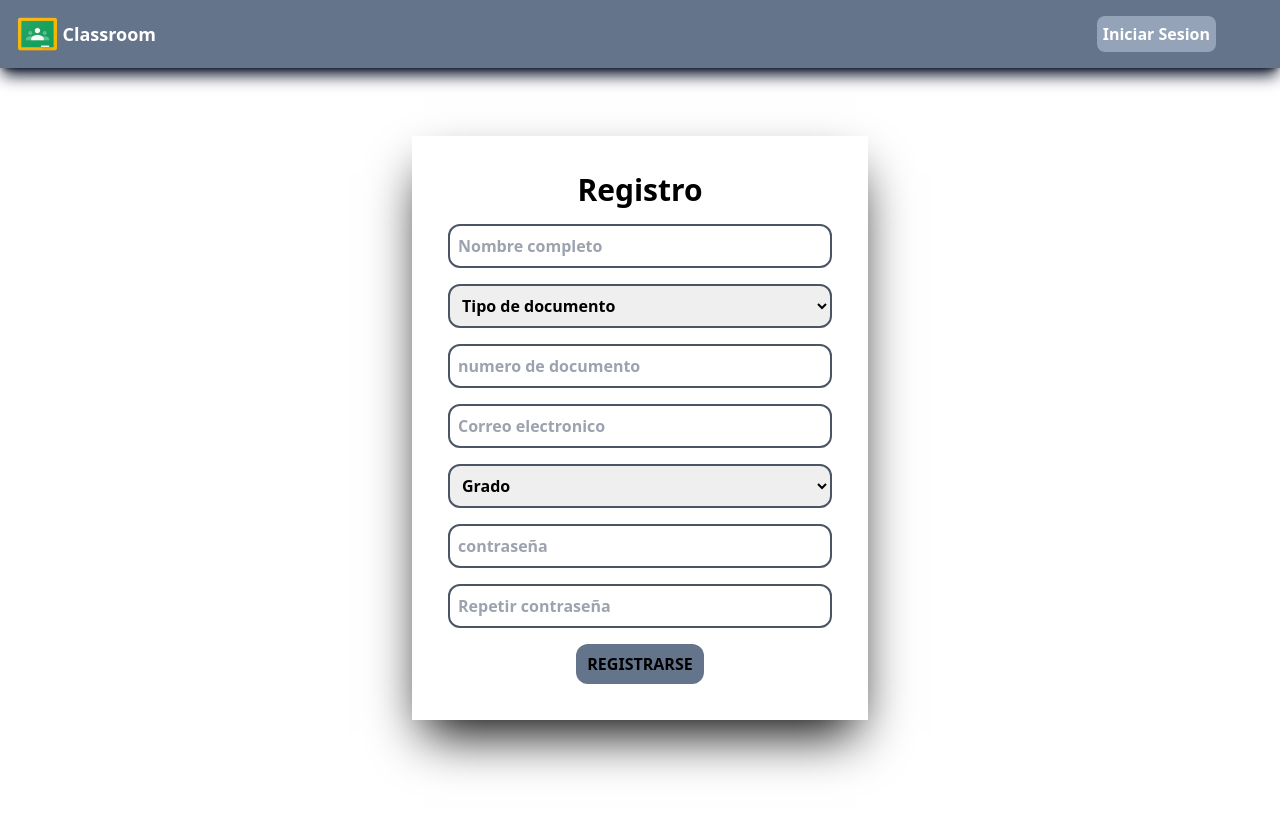
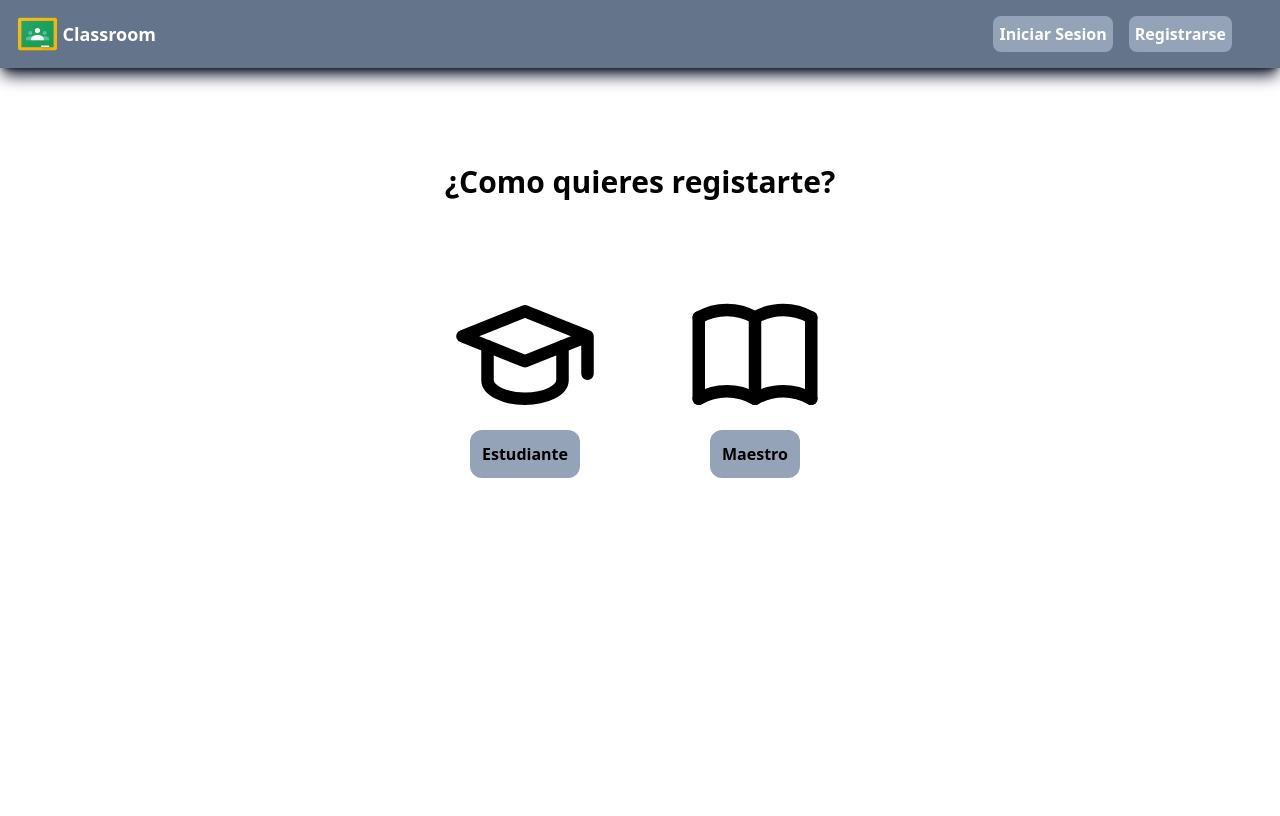
Before and after one commit to ruizmoisesl/Classroom, a Flask app: page /register in a window 1280 px wide. After the commit the page ends 478 px from the top, so only its background shows below. Run offline with Flask 3, Linux system fonts and the light colour scheme; some libraries are stand-ins or nearby versions.

Commit message:
login-register update + upload reorganizado

```diff
--- a/app/app.py
+++ b/app/app.py
@@ -1,3 +1,5 @@
+# region import
+
 from flask import Flask, url_for, render_template,request,redirect, session, send_from_directory
 from flask_mysqldb import MySQL
 import secrets
@@ -6,6 +8,7 @@ from werkzeug.utils import secure_filename
 import os
 import datetime
 
+# region config
 app= Flask(__name__)
 
 UPLOAD_FOLDER = os.path.join('app/static/', 'upload')
@@ -16,41 +19,60 @@ if not os.path.exists(UPLOAD_FOLDER):
 
 app.config['MYSQL_HOST']= 'localhost'
 app.config['MYSQL_USER']= 'root'
-app.config['MYSQL_PASSWORD']= '1234567'
 app.config['MYSQL_DB']= 'classroom'
 app.config['SECRET_KEY'] = secrets.token_hex(16)
 app.config['UPLOAD_FOLDER']= UPLOAD_FOLDER
 
 mysql= MySQL(app)
 
+#region grupos
+
 def septimo():
     cursor= mysql.connection.cursor()
-    cursor.execute('SELECT numero_grupo FROM grupos WHERE id_grado = %s', ('1'))
+    cursor.execute('SELECT numero_grupo FROM grupo WHERE id_grado = %s', ('1'))
     septimo= cursor.fetchone()
     return septimo
 
 def octavo():
     cursor= mysql.connection.cursor()
-    cursor.execute('SELECT numero_grupo FROM grupos WHERE id_grado = %s', ('2'))
+    cursor.execute('SELECT numero_grupo FROM grupo WHERE id_grado = %s', ('2'))
     octavo= cursor.fetchone()
     return octavo
 def noveno():
     cursor= mysql.connection.cursor()
-    cursor.execute('SELECT numero_grupo FROM grupos WHERE id_grado = %s', ('3'))
+    cursor.execute('SELECT numero_grupo FROM grupo WHERE id_grado = %s', ('3'))
     noveno= cursor.fetchone()
     return noveno
+
+#region grados
+def grados():
+    cursor= mysql.connection.cursor()
+    cursor.execute('SELECT numero_grado FROM grado')
+    grados = cursor.fetchall()
+    if grados:
+        return grados
+
+#region route principal
 
 @app.route('/')
 def principal():
     return render_template('principal.html')
 
+#region register
+
 @app.route('/register')
 def register():
-    return render_template('register.html')
+    return render_template('interfaz_register.html')
+
+@app.route('/register_estudiante')
+def register_estudiante():
+    return render_template('register_estudiante.html', grupos= grados())
 
 @app.route('/registro', methods= ['POST'])
 def registro():
      return reg.register()
+
+#region login
 
 @app.route('/login')
 def login():
@@ -64,6 +86,8 @@ def logIn():
 def login_estudiante():
     return render_template('login.html')
 
+#region seleccion de grupo
+
 @app.route('/grupo')
 def grupo():
     grado= session.get('grado')
@@ -73,6 +97,7 @@ def grupo():
 def group():
    return grp.grp()
 
+#region interfaz estudiante
 @app.route('/interfaz')
 def interfaz():
     nombre= session.get('nombre_completo')
@@ -83,10 +108,12 @@ def interfaz():
     trabajos = cursor.fetchall()
     return render_template('interfaz.html', nombre=nombre,grado=grado,grupo=grupo, trabajos=trabajos)
 
+#region Logout
 @app.route('/logout', methods= ['POST'])
 def logout():
     return out.out()
 
+#region interfaz maestro
 @app.route('/maestro')
 def interfaz_maestro():
     cursor= mysql.connection.cursor()
@@ -108,7 +135,7 @@ def interfaz_loginMaestro():
 def registro_maestro():
     return render_template('register_maestro.html')
 
-#CRUD
+#region CRUD
 
 def allowed_file(file):
 
@@ -120,28 +147,32 @@ def allowed_file(file):
 
 @app.route('/add')
 def add():
-    return render_template('add.html')
+    return render_template('add.html', grados= grados())
 
 @app.route('/upload', methods=['POST'])
 def upload():
     nombre_actividad= request.form['nombre_actividad']
     descripcion= request.form['descripcion']
     grado= request.form['grado']
-    file= request.files.getlist('archivos[]')
 
-    for archivo in file:
-        filename= secure_filename(archivo.filename)
+    folder_path = os.path.join(app.config['UPLOAD_FOLDER'], secure_filename(nombre_actividad))
 
-    if archivo and allowed_file(filename):
-        archivo.save(os.path.join(app.config['UPLOAD_FOLDER'],filename))
-        ruta = UPLOAD_FOLDER + filename
-        cursor= mysql.connection.cursor()
-        cursor.execute('INSERT INTO trabajos (nombre_actividad,descripcion,grado_trabajo, filename) VALUES (%s,%s,%s,%s)', (nombre_actividad, descripcion,grado,ruta,))
-        mysql.connection.commit()
-        print(ruta)
-        return redirect(url_for('interfaz_maestro'))
+    if not os.path.exists(folder_path):
+        os.makedirs(folder_path)
     else:
-        return 'archivo no Permitido'
+        return 'Folder already exists'
+
+    files = request.files.getlist('file[]')
+    for file in files:
+        if file.filename == '':
+            return 'No selected file'
+        if file:
+            cursor= mysql.connection.cursor()
+            filename = secure_filename(file.filename)
+            file.save(os.path.join(folder_path, filename))
+            cursor.execute('INSERT INTO trabajos (nombre_actividad,descripcion, grado_trabajo, filename ) VALUES (%s,%s,%s,%s)',(nombre_actividad, descripcion,grado,filename))
+            mysql.connection.commit()
+            return redirect(url_for('interfaz_maestro'))
 
 
 @app.route('/delete/<string:id_trabajo>')
--- a/app/routes/grp.py
+++ b/app/routes/grp.py
@@ -6,7 +6,7 @@ mysql= MySQL(app)
 
 def grp():
         if request.method == 'POST':
-            id= session.get('id')
+            id= session.get('id_estudiante')
             grupo= request.form['grupo']
             cursor= mysql.connection.cursor()
             cursor.execute('UPDATE estudiantes SET grupo = %s WHERE id = %s',  (grupo, id, ))
--- a/app/routes/reg.py
+++ b/app/routes/reg.py
@@ -18,10 +18,10 @@ def register():
             cursor= mysql.connection.cursor()
             cursor.execute('INSERT INTO estudiantes (nombre_completo,email,tipo_documento,numero_documento,grado,contraseña) VALUES (%s,%s,%s,%s,%s,%s)', (nombre,email,tipo_documento,numero_documento,grado,contraseña))
             mysql.connection.commit()
-            cursor.execute('SELECT id,nombre_completo,grado,grupo FROM estudiantes WHERE numero_documento = %s', (numero_documento,))
+            cursor.execute('SELECT id_estudiante,nombre_completo,grado,grupo FROM estudiantes WHERE numero_documento = %s', (numero_documento,))
             result= cursor.fetchall()
             if result:
-                session['id'] = result[0][0]
+                session['id_estudiante'] = result[0][0]
                 session['nombre_completo'] = result[0][1]
                 session['grado'] = result[0][2]
                 session['grupo'] = result[0][3]
--- a/app/static/css/style.css
+++ b/app/static/css/style.css
@@ -600,10 +600,6 @@ video {
   top: 0px;
 }
 
-.m-40 {
-  margin: 10rem;
-}
-
 .mx-4 {
   margin-left: 1rem;
   margin-right: 1rem;
@@ -629,18 +625,12 @@ video {
   margin-bottom: auto;
 }
 
-.mx-40 {
-  margin-left: 10rem;
-  margin-right: 10rem;
+.mb-4 {
+  margin-bottom: 1rem;
 }
 
-.mx-20 {
-  margin-left: 5rem;
+.mr-20 {
   margin-right: 5rem;
-}
-
-.mb-4 {
-  margin-bottom: 1rem;
 }
 
 .mt-1 {
@@ -661,30 +651,6 @@ video {
 
 .mt-4 {
   margin-top: 1rem;
-}
-
-.ml-4 {
-  margin-left: 1rem;
-}
-
-.ml-40 {
-  margin-left: 10rem;
-}
-
-.mr-40 {
-  margin-right: 10rem;
-}
-
-.ml-11 {
-  margin-left: 2.75rem;
-}
-
-.mr-11 {
-  margin-right: 2.75rem;
-}
-
-.mr-20 {
-  margin-right: 5rem;
 }
 
 .flex {
@@ -835,10 +801,6 @@ video {
   background-color: rgb(255 255 255 / var(--tw-bg-opacity));
 }
 
-.bg-student {
-  background-image: url(../app/static/img/student.svg);
-}
-
 .p-1 {
   padding: 0.25rem;
 }
@@ -865,6 +827,10 @@ video {
 
 .p-9 {
   padding: 2.25rem;
+}
+
+.p-3 {
+  padding: 0.75rem;
 }
 
 .px-4 {
--- /dev/null
+++ b/app/templates/interfaz_register.html
@@ -0,0 +1,39 @@
+<!DOCTYPE html>
+<html lang="es">
+<head>
+    <meta charset="UTF-8">
+    <meta name="viewport" content="width=device-width, initial-scale=1.0">
+    <link rel="stylesheet" href="{{url_for('static', filename='css/style.css')}}">
+    <title>Document</title>
+</head>
+<body>
+    <header>
+        <nav class="w-full h-auto px-4 overflow-hidden flex justify-between bg-slate-500 shadow-slate-900 shadow-lg">
+
+            <div class="w-36 flex justify-between text-center text-white font-bold items-center">
+                <a href="" class="" name="logo"><img src="{{url_for('static', filename='img/logo.svg')}}" alt=""></a>
+                <label for="logo" class="text-lg p-1 hover:cursor-pointer hover:underline hover:text-green-400">Classroom</label>
+            </div>
+
+            <div class="flex text-white font-bold mx-4 p-4 text-center items-center">
+                <a href="/login" class="mx-4 p-1.5 rounded-lg  bg-slate-400 hover:bg-slate-200 hover:text-black hover:shadow-slate-900 hover:shadow-lg hover:transition hover:duration-300 ">Iniciar Sesion</a>
+                <a href="/register" class="p-1.5 rounded-lg  bg-slate-400 hover:bg-slate-200 hover:text-black hover:shadow-slate-900 hover:shadow-lg hover:transition hover:duration-300 ">Registrarse</a>
+            </div>
+        </nav>
+    </header>
+    <div class="flex flex-col items-center justify-between my-24 mx-auto">
+        <h1 class="text-3xl font-bold">¿Como quieres registarte?</h1>
+        <div class="flex flex-row p-20">
+            <div class="flex flex-col items-center mr-20 justify-between">
+                <img src="{{url_for('static', filename='img/student.svg')}}" alt="" width="150">
+                <a href="/register_estudiante" class="p-3 rounded-xl  bg-slate-400 hover:bg-slate-200 hover:text-black hover:shadow-slate-900 hover:shadow-lg hover:transition hover:duration-300 font-bold  " >Estudiante</a>
+            </div>
+            <div class="flex flex-col items-center ">
+                <img src="{{url_for('static', filename='img/teacher.svg')}}" alt="" width="150">
+                <a href="/register_maestro" class="p-3 rounded-xl  bg-slate-400 hover:bg-slate-200 hover:text-black hover:shadow-slate-900 hover:shadow-lg hover:transition hover:duration-300 font-bold  ">Maestro</a>
+            </div>
+
+        </div>
+    </div>
+</body>
+</html>
--- a/app/templates/register.html
+++ /dev/null
@@ -1,58 +0,0 @@
-<!DOCTYPE html>
-<html lang="es">
-<head>
-    <meta charset="UTF-8">
-    <meta name="viewport" content="width=device-width, initial-scale=1.0">
-    <link rel="stylesheet" href="{{url_for('static', filename='css/style.css')}}">
-    <link rel="shortcut icon" href="{{url_for('static', filename='img/logo.svg')}} " type="image/x-icon">
-    <title>Document</title>
-</head>
-<body class="">
-    <header class="fixed top-0 w-screen">
-        <nav class="w-full h-auto px-4 overflow-hidden flex justify-between bg-slate-500 shadow-slate-900 shadow-lg">
-
-            <div class="w-36 flex justify-between text-center text-white font-bold items-center">
-                <a href="/" class="" name="logo"><img src="{{url_for('static', filename='img/logo.svg')}}" alt=""></a>
-                <label for="logo" class="text-lg p-1 hover:cursor-pointer hover:underline hover:text-green-400">Classroom</label>
-            </div>
-
-            <div class="flex text-white font-bold mx-4 p-4 text-center items-center">
-                <a href="/login" class="mx-4 p-1.5 rounded-lg  bg-slate-400 hover:bg-slate-200 hover:text-black hover:shadow-slate-900 hover:shadow-lg hover:transition hover:duration-300 ">Iniciar Sesion</a>
-            </div>
-        </nav>
-    </header>
-
-    <main>
-        <section class="w-auto flex justify-center items-center mt-10">
-            <form action="/registro" method="post" class="flex flex-col justify-center items-center mx-auto my-auto p-24">
-                <div class="flex flex-col p-9 items-center shadow-2xl shadow-black ">
-                    <h1 class="text-center text-3xl font-bold mb-4">Registro</h1>
-                    <input type="text" placeholder="Nombre completo" name="name" autocomplete="off" class="p-2 outline-none border-gray-600 border-2 rounded-xl w-96 mb-4 focus:border-gray-300  focus:transition focus:duration-500 focus:shadow-lg focus:shadow-slate-800 font-bold">
-                    <select name="tipo_documento" id=""  class="p-2  outline-none border-gray-600 border-2 rounded-xl w-96 mb-4 focus:border-gray-300 focus:transition focus:duration-500 focus:shadow-lg focus:shadow-slate-800 font-bold">
-                        <div class="font-bold">
-                            <option value="">Tipo de documento</option>
-                            <option name="tipo_documento" value="CC">Cedula de ciudadania</option>
-                            <option name="tipo_documento" value="TI">Tarjeta de identidad</option>
-                        </div>
-                    </select>
-                    <input type="number" placeholder="numero de documento" name="numero_documento" class="p-2 outline-none border-gray-600 border-2 rounded-xl w-96 mb-4 focus:border-gray-300 focus:transition focus:duration-500 focus:shadow-lg focus:shadow-slate-800 font-bold">
-                    <input type="email" placeholder="Correo electronico" name="email" autocomplete="off" class="p-2 outline-none border-gray-600 border-2 rounded-xl w-96 mb-4 focus:border-gray-300  focus:transition focus:duration-500 focus:shadow-lg focus:shadow-slate-800 font-bold">
-                    <select name="grado" id=""  class="p-2  outline-none border-gray-600 border-2 rounded-xl w-96 mb-4 focus:border-gray-300 focus:transition focus:duration-500 focus:shadow-lg focus:shadow-slate-800 font-bold">
-                        <div class="font-bold">
-                            <option value="">Grado</option>
-                            <option name="grado" value="7">7</option>
-                            <option name="grado" value="8">8</option>
-                            <option name="grado" value="9">9</option>
-                        </div>
-                    </select>
-                    <input type="password" placeholder="contraseña" name="contraseña"  class="p-2  outline-none border-gray-600 border-2 rounded-xl w-96 mb-4 focus:border-gray-300 focus:transition focus:duration-500 focus:shadow-lg focus:shadow-slate-800 font-bold">
-                    <input type="password" placeholder="Repetir contraseña"  name="repetir_contraseña" class="p-2  outline-none border-gray-600 border-2 rounded-xl w-96 mb-4 focus:border-gray-300 focus:transition focus:duration-500 focus:shadow-lg focus:shadow-slate-800 font-bold">
-                    <input type="submit" value="REGISTRARSE" class="bg-slate-500 p-2 w-32 rounded-xl hover:bg-slate-300 hover:transition hover:duration-500 hover:shadow-lg hover:shadow-slate-800 font-semibold">
-                </div>
-            </form>
-        </section>
-
-    </main>
-
-</body>
-</html>
```
Also changed, not shown: app/templates/add.html (added, +58 -0 lines), app/templates/register_estudiante.html (added, +60 -0 lines), app/routes/log.py (line endings or trailing spaces), 1 other file.
